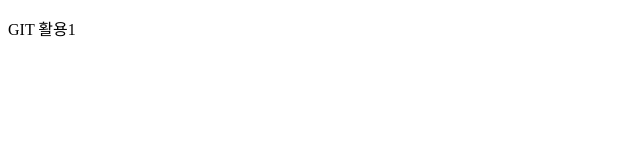
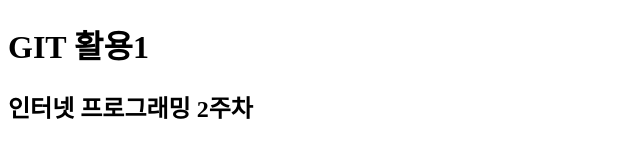
Before and after one commit to clockchoco/clockchoco.github.io, a plain HTML site: page index.html in a window 1280 px wide. Shown: the whole page, without its empty margins (0-640 px from the left). Drawn offline with Linux system fonts and the light colour scheme.

Commit message:
modified:   index.html

```diff
--- a/index.html
+++ b/index.html
@@ -4,6 +4,7 @@
         <title>HTML</title>
     </head>
     <body>
-        <p>GIT 활용1</p>
+        <h1>GIT 활용1</h1>
+        <h2>인터넷 프로그래밍 2주차</h2>
     </body>
 </html>
```
